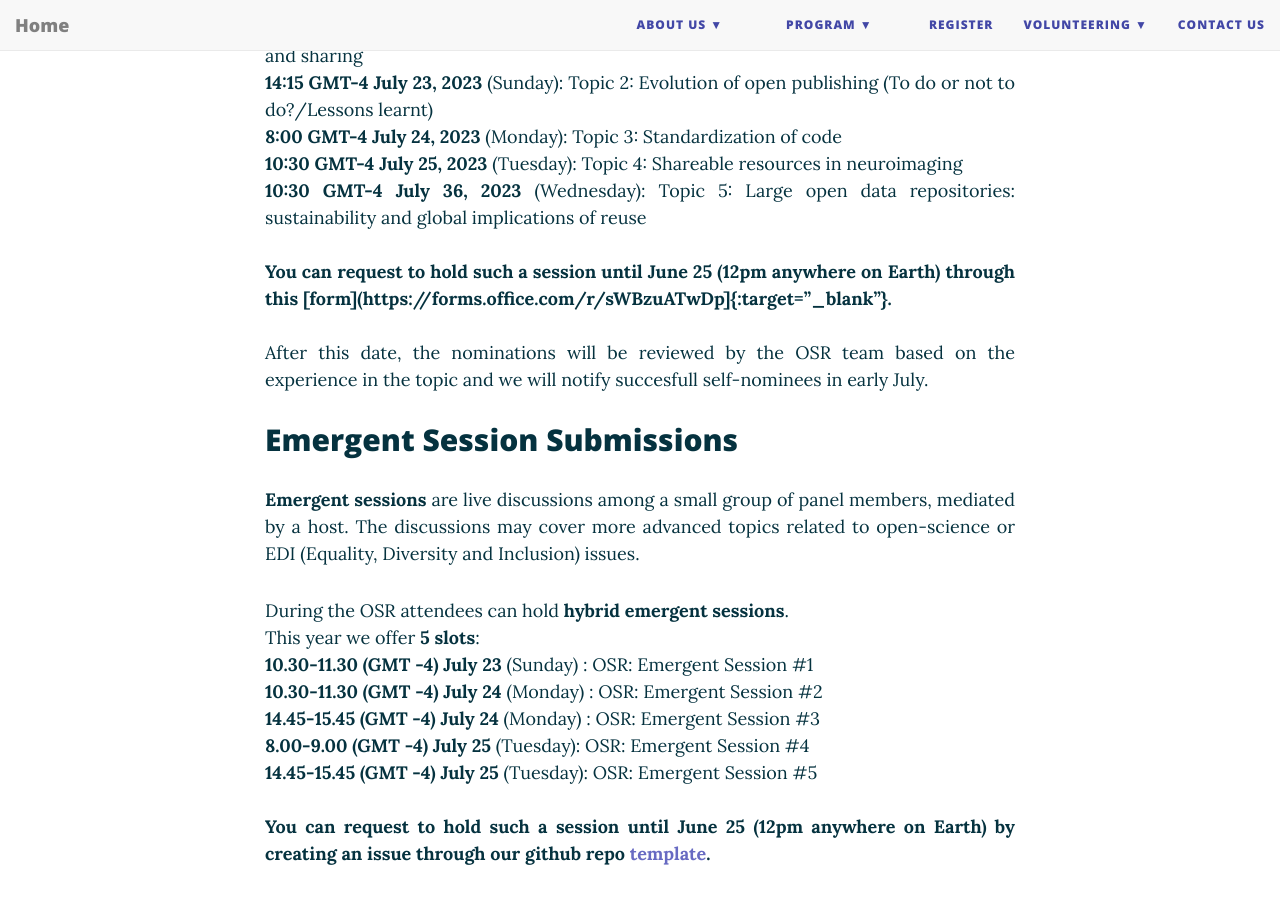
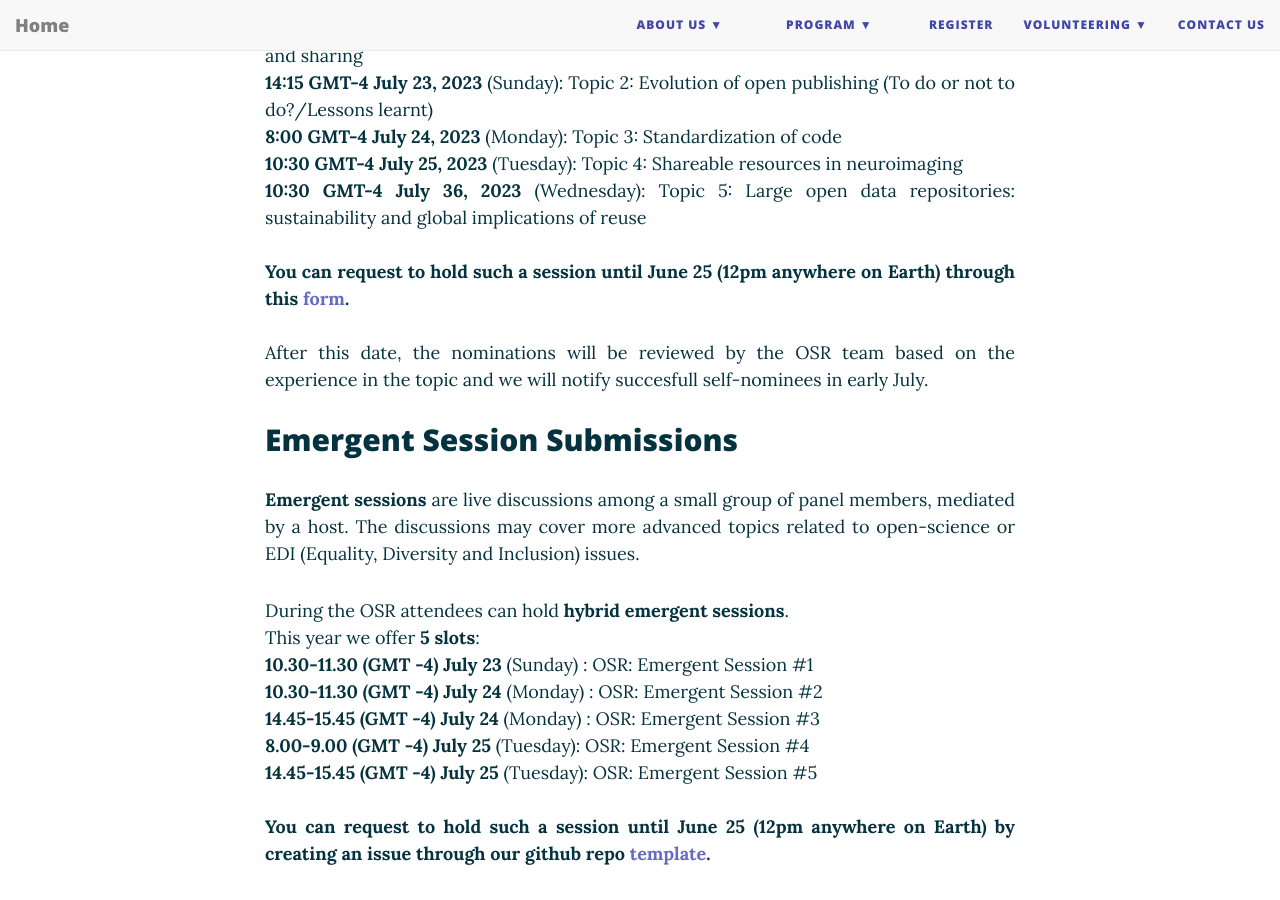
Before and after one commit to ohbm/osr2023, a Jekyll site: the page built from submit.md, in a window 1280 px wide and 900 px high, scrolled down 870 px. Built offline with Jekyll 4.4.1, drawn with Linux system fonts in a browser that asks for light colours; nearby versions of some CDN libraries.

Commit message:
Update submit.md

```diff
--- a/submit.md
+++ b/submit.md
@@ -34,7 +34,7 @@
 **10:30 GMT-4 July 25, 2023** (Tuesday): Topic 4: Shareable resources in neuroimaging <br>
 **10:30 GMT-4 July 36, 2023** (Wednesday): Topic 5: Large open data repositories: sustainability and global implications of reuse <br><br>
 
-**You can request to hold such a session until June 25 (12pm anywhere on Earth) through this [form](https://forms.office.com/r/sWBzuATwDp]{:target="_blank"}.**<br> <br>
+**You can request to hold such a session until June 25 (12pm anywhere on Earth) through this [form](https://forms.office.com/r/sWBzuATwDp){:target="_blank"}.**<br> <br>
 After this date, the nominations will be reviewed by the OSR team based on the experience in the topic and we will notify succesfull self-nominees in early July. <br>
 </p>
 {::options parse_block_html="false" /}
```
